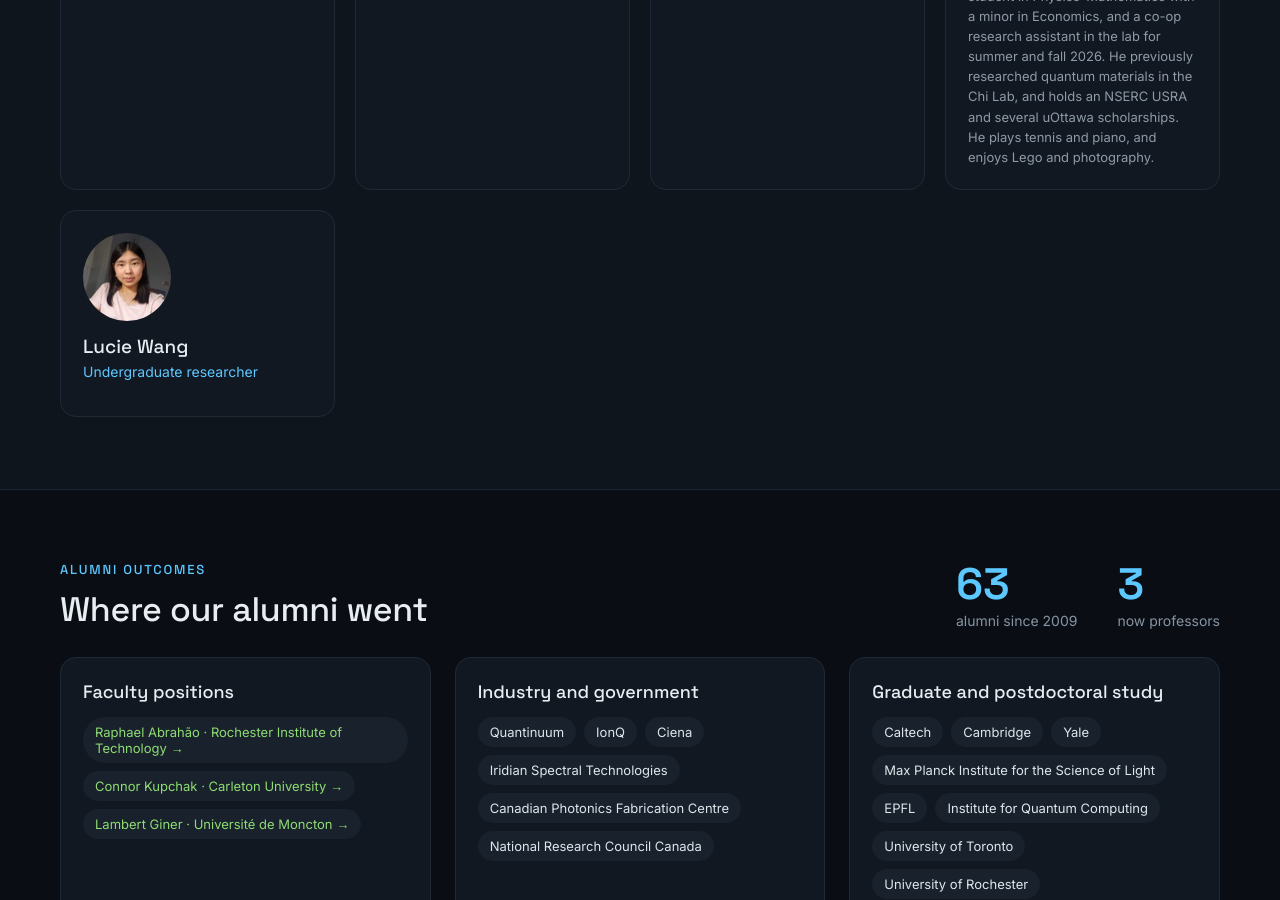
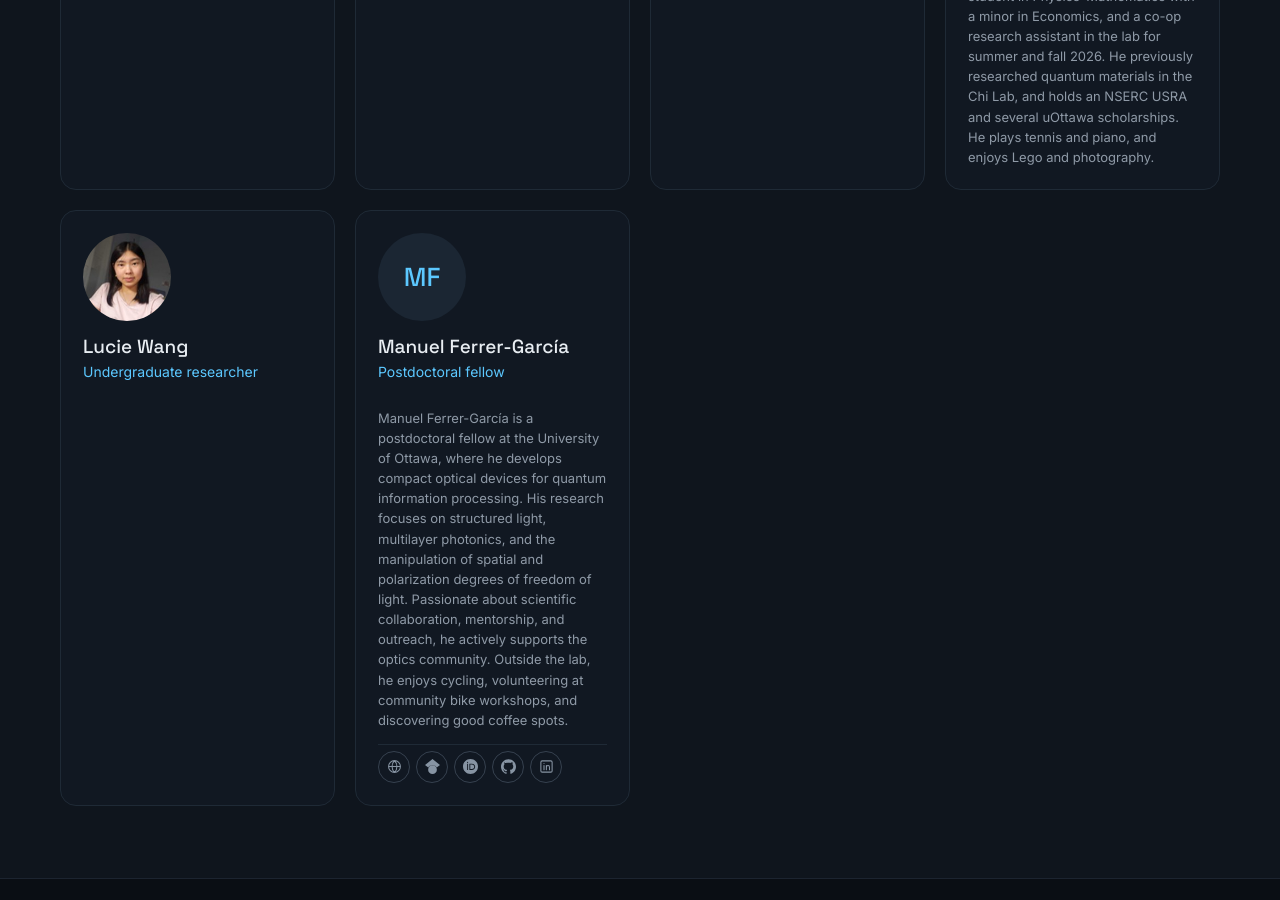
Before and after one commit to uOttawaQuantumPhotonics/Lundeen-Lab-Website, a Jekyll site: the page built from people.html, in a window 1280 px wide and 900 px high, scrolled down 2432 px. Built offline with Jekyll 4.4.1, drawn with Linux system fonts in a browser that asks for light colours.

Commit message:
Profile: add Manuel Ferrer-García (#2)

```diff
--- a/_data/members.yml
+++ b/_data/members.yml
@@ -128,3 +128,17 @@
     linkedin: ""
     x: ""
     bluesky: ""
+- name: Manuel Ferrer-García
+  role: Postdoctoral fellow
+  project: ""
+  bio: Manuel Ferrer-García is a postdoctoral fellow at the University of Ottawa, where he develops compact optical devices for quantum information processing. His research focuses on structured light, multilayer photonics, and the manipulation of spatial and polarization degrees of freedom of light. Passionate about scientific collaboration, mentorship, and outreach, he actively supports the optics community. Outside the lab, he enjoys cycling, volunteering at community bike workshops, and discovering good coffee spots.
+  photo: ""
+  links:
+    website: https://mffg1993.github.io/
+    scholar: https://scholar.google.ca/citations?user=FzMu3LkAAAAJ&hl=en
+    orcid: https://orcid.org/0000-0003-1358-2049
+    github: https://github.com/mffg1993
+    linkedin: https://www.linkedin.com/in/manuel-ferrer-78247962/
+    x: ""
+    bluesky: ""
+  start: Summer 2024
```
